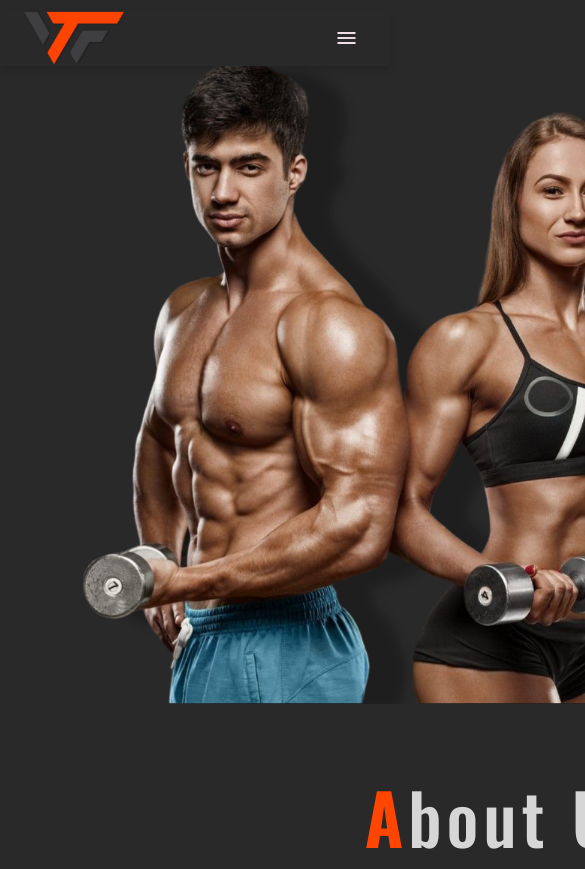
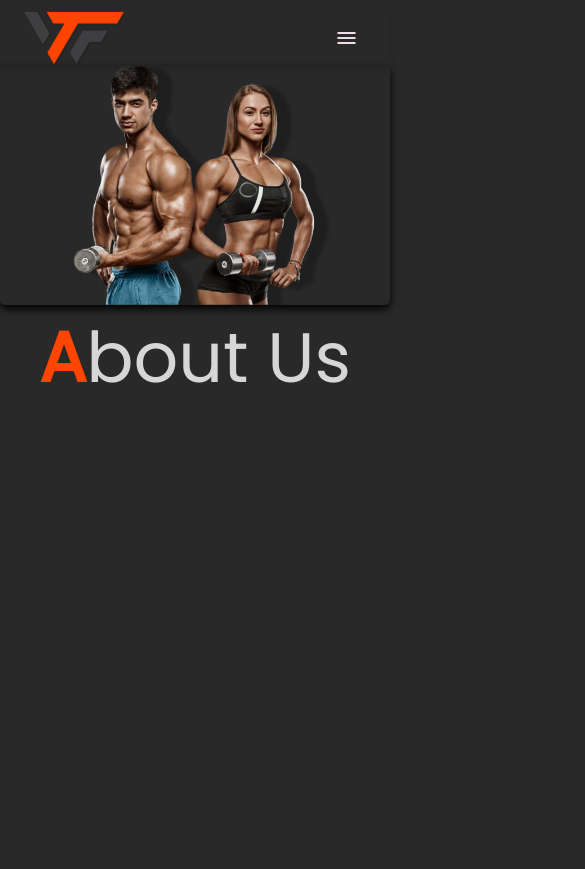
Before and after one commit to SatishKonduru/rskWFT, an Angular app: page /aboutus in a window 390 px wide. Shown: the top 869 px of the page, 585 px wide, since content can reach past the window. After the commit the page ends 844 px from the top, so only its background shows below. Built offline with nearby package versions, Linux system fonts and the light colour scheme.

Commit message:
About Us hero section

```diff
--- a/src/app/public-pages/about-us/about-us.component.css
+++ b/src/app/public-pages/about-us/about-us.component.css
@@ -1,46 +1,26 @@
-/* Container Styles */
-.container {
-  display: grid;
-  grid-template-columns: 1fr 1fr;
-  gap: 1rem;
-  place-items: center;
-  width: 100%; /* Ensure it takes full width */
-  height: 100%; /* Ensure it takes full height */
+.img-section{
+  overflow:visible;
+  box-shadow: 0px 4px 8px #000;
+  border-radius: 5px;
+ }
+.img-section img{
+  width: 100%;
+  height: auto;
+  object-fit: cover;
+  transition: all .5s ease;
+  will-change: transorm;
 }
 
-/* Image Section Styles */
-.img-section {
+.img-section:hover img{
+  transform: translateY(-3rem) scale(1.15);
+}
+.text-section{
   display: flex;
-  justify-content: center; /* Horizontally center the image */
-  align-items: center; /* Vertically center the image */
-  width: 100%; /* Take full width */
-  height: 100%; /* Take full height */
+  justify-content: center;
+  align-items: center;
+  font-size: var(--heading-section);
 }
-
-/* Make sure the image is responsive and centered */
-.img-section img {
-  max-width: 100rem; /* Ensure it doesn't overflow the container */
-  max-height: auto;
-  object-fit: cover; /* Maintain aspect ratio and contain it inside the container */
-  transform: translateX(-10rem);
-}
-.text-section {
-  font-size: var(--heading-section);
-  font-family: "Oswald", sans-serif;
-  letter-spacing: 5px;
-  font-weight: 500;
-}
-.text-section::first-letter {
+.text-section p::first-letter{
   color: var(--bg-primary);
   font-weight: bold;
 }
-@media (max-width: 986px) {
-  .container {
-    grid-template-columns: 1fr;
-    place-items: center;
-  }
-  .text-section {
-    text-align: center;
-    margin-top: 5rem;
-  }
-}
--- a/src/app/public-pages/about-us/about-us.component.html
+++ b/src/app/public-pages/about-us/about-us.component.html
@@ -1,8 +1,12 @@
-<div class="container">
-  <div class="img-section animate__animated animate__slideInLeft">
-    <img src="img/man-women-3.png" />
+<div class="container ">
+  <div class="row">
+    <div class="col-12 col-md-6 img-section animate__animated animate__slideInLeft">
+      <img src="img/man-women-3.png" />
+    </div>
+    <div class="col-12 col-md-6 text-section animate__animated animate__slideInRight">
+      <p>About Us</p>
+    </div>
   </div>
-  <div class="text-section animate__animated animate__slideInRight">
-    About Us
-  </div>
+
+
 </div>
--- a/src/app/public-pages/header/header.component.html
+++ b/src/app/public-pages/header/header.component.html
@@ -44,28 +44,28 @@
 <nav class="mobile-menu" [class.open]="menuOpen">
   <ul>
     <li>
-      <a routerLink="/home" routerLinkActive="active">Home</a>
+      <a routerLink="/home" routerLinkActive="active" (click)="closeMenu()">Home</a>
     </li>
     <li>
-      <a routerLink="/aboutus" routerLinkActive="active">About Us</a>
+      <a routerLink="/aboutus" routerLinkActive="active" (click)="closeMenu()">About Us</a>
     </li>
     <li>
-      <a routerLink="/services" routerLinkActive="active">Services</a>
+      <a routerLink="/services" routerLinkActive="active" (click)="closeMenu()">Services</a>
     </li>
     <li>
-      <a routerLink="/bmi" routerLinkActive="active">BMI Calculator</a>
+      <a routerLink="/bmi" routerLinkActive="active" (click)="closeMenu()">BMI Calculator</a>
     </li>
     <li>
-      <a routerLink="/ourteam" routerLinkActive="active">Our Team</a>
+      <a routerLink="/ourteam" routerLinkActive="active" (click)="closeMenu()">Our Team</a>
     </li>
     <li>
-      <a routerLink="/pricing" routerLinkActive="active">Pricing</a>
+      <a routerLink="/pricing" routerLinkActive="active" (click)="closeMenu()">Pricing</a>
     </li>
     <li>
-      <a routerLink="/contactus" routerLinkActive="active">Contact Us</a>
+      <a routerLink="/contactus" routerLinkActive="active" (click)="closeMenu()">Contact Us</a>
     </li>
     <li>
-      <a routerLink="/login" routerLinkActive="active">Login</a>
+      <a routerLink="/login" routerLinkActive="active" (click)="closeMenu()">Login</a>
     </li>
   </ul>
 </nav>
```
